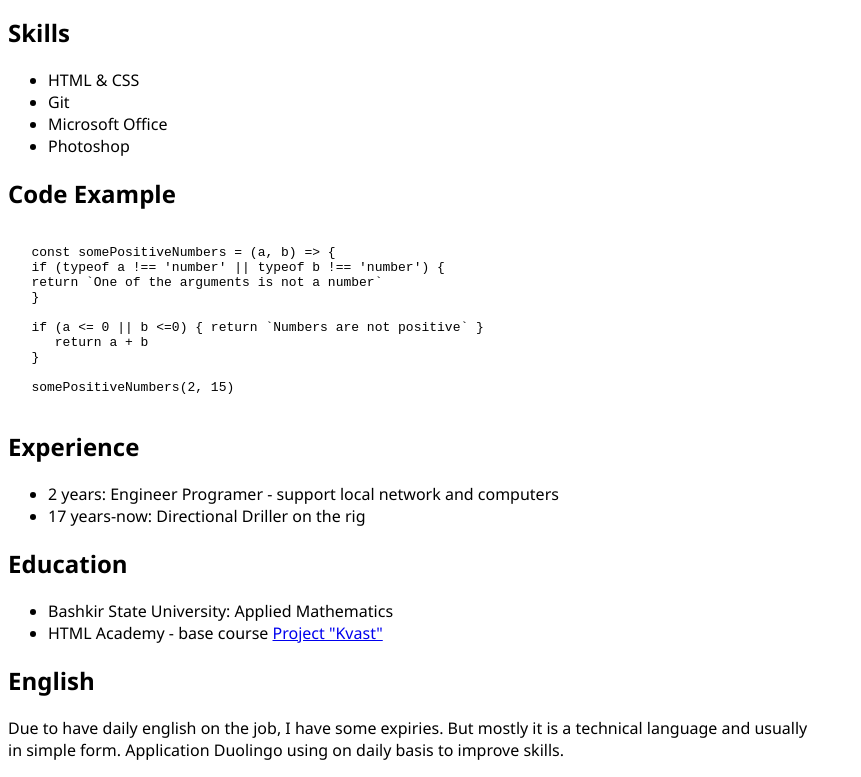
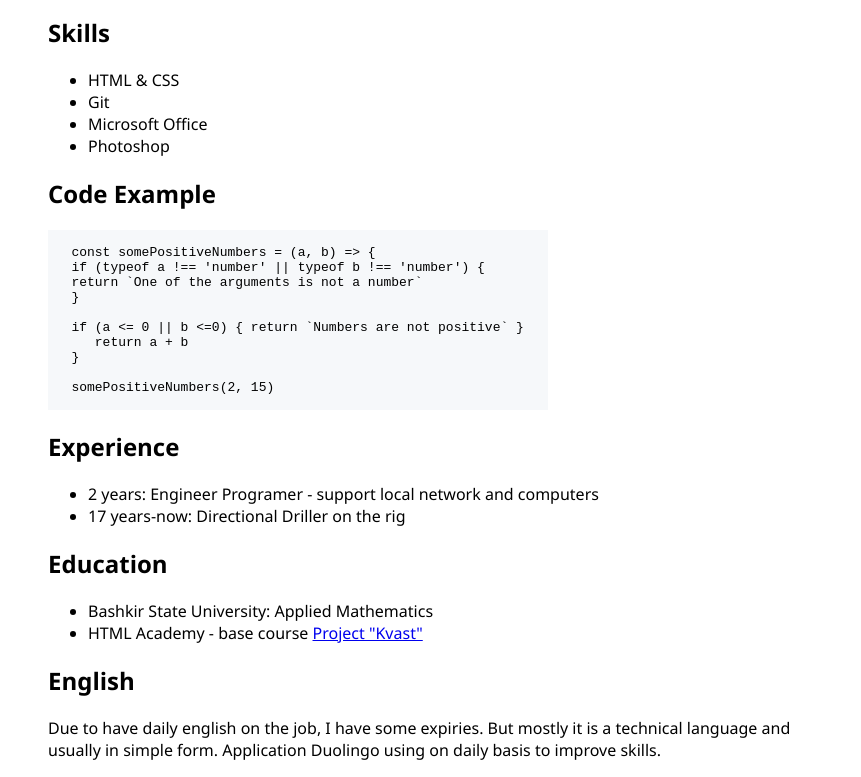
Before and after one commit to yura-nazarov/rsschool-cv, a plain HTML site: page index.html in a window 1280 px wide. Shown: the part 694-1471 px from the top of the page, without its empty margins (0-861 px from the left). Drawn offline with Linux system fonts and the light colour scheme.

Commit message:
fix: container added to style

```diff
--- a/index.html
+++ b/index.html
@@ -9,7 +9,8 @@
    <link rel="stylesheet" href="style.css">
 </head>
 
-<body>
+<body class="container">
+   <dir>
    <h1>Yuri Nazarov</h1>
    <img
       src="https://sun9-79.userapi.com/impf/c623317/v623317805/8dbb/rAKAsALvWzk.jpg?size=412x604&quality=96&sign=bc2df2e35ddb8e5d9758eecb51e58970&type=album"
@@ -73,7 +74,7 @@
          using
          on daily basis to improve skills.</p>
    </div>
-
+</dir>
 </body>
 
 </html>
--- a/style.css
+++ b/style.css
@@ -4,6 +4,15 @@ h2 {
    font-family: "Segoe UI", Helvetica, Arial, sans-serif, sans-serif;
 }
 
-.text-container {
+.container {
    width: 800px;
 }
+
+.text-container {
+   /* width: 800px; */
+}
+
+pre {
+   width: 500px;
+   background-color: #f6f8fa;
+}
```
